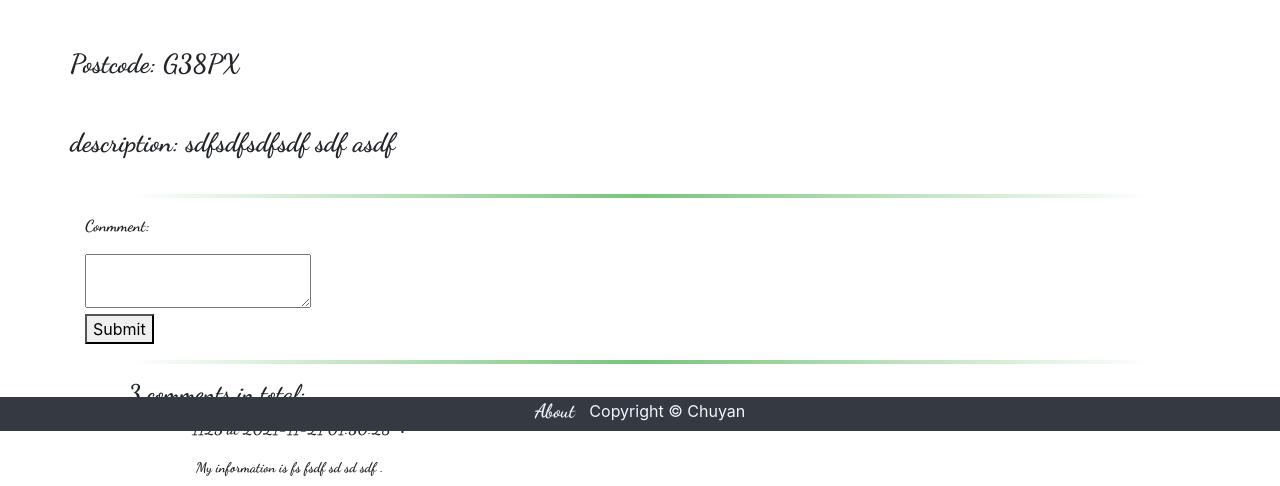
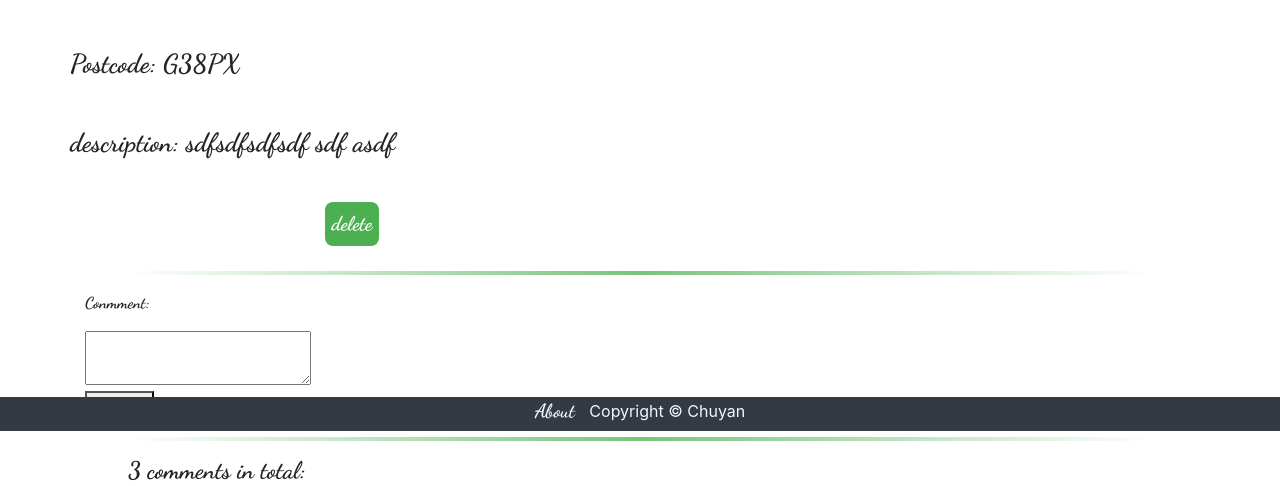
Before and after one commit to GreedSqualo/yishi_project, a Django app: page /yishi/detailBI/1/ in a window 1280 px wide. Shown: the part 369-855 px from the top of the page. Run offline with Django 3.2, Linux system fonts and the light colour scheme; a user stored in the database is signed in; data comes from the database, SQL or seed files in the repository; both versions use the stored data as it was after the commit; some libraries are stand-ins or nearby versions.

Commit message:
add delete BI

```diff
--- a/templates/yishi/detailBI.html
+++ b/templates/yishi/detailBI.html
@@ -22,6 +22,12 @@
                 {% else %}
                     <p class="detail" > Post a comment to get more information.... </p>
                 {% endif %}
+
+                <br/>
+                {% if author %}
+                <a class="addNew inputWord" href="{% url "yishi:delete_BI" BuyInfo.id %}">delete</a>
+                {% endif %}
+
             </div>
             <br/>
         </div>
--- a/yishi/urls.py
+++ b/yishi/urls.py
@@ -19,4 +19,5 @@ urlpatterns = [
     path('add_BuyInfo/', views.add_BuyInfo, name='add_BuyInfo'),
     path('detailBI/<int:id>/', views.detailBI, name='detailBI'),
     path('post_commentB/<int:id>/', views.post_commentB, name='post_commentB'),
+    path('delete_BI/<int:id>/', views.delete_BI, name='delete_BI'),
 ]
--- a/yishi/views.py
+++ b/yishi/views.py
@@ -251,6 +251,7 @@ def detailBI(request, id):
     currentUser = request.user
     user = User.objects.get(username=currentUser)
     tag = False
+    author = False
     try:
         buyInf = BuyInfo.objects.get(id=id)
         commentB_List = commentB.objects.filter(Bid = buyInf)
@@ -263,13 +264,25 @@ def detailBI(request, id):
                 tag = True
         if user == buyInf.user:
             tag = True
+            author = True
     except commentB.DoesNotExist:
         context_dict['comments'] = None
     except BuyInfo.DoesNotExist:
         context_dict['BuyInfo'] = None
     context_dict['tag'] = tag
+    context_dict['author'] = author
     context_dict['n'] = n
     return render(request, 'yishi/detailBI.html', context = context_dict)
+
+@login_required
+def delete_BI(request, id):
+    try:
+        buyInf = BuyInfo.objects.get(id=id)
+        buyInf.delete()
+    except BuyInfo.DoesNotExist:
+        buyInf = None
+        buyInf.delete()
+    return render(request, 'yishi/buyTogether.html')
 
 @login_required
 def post_commentB(request, id):
```
Also changed, not shown: db.sqlite3.
